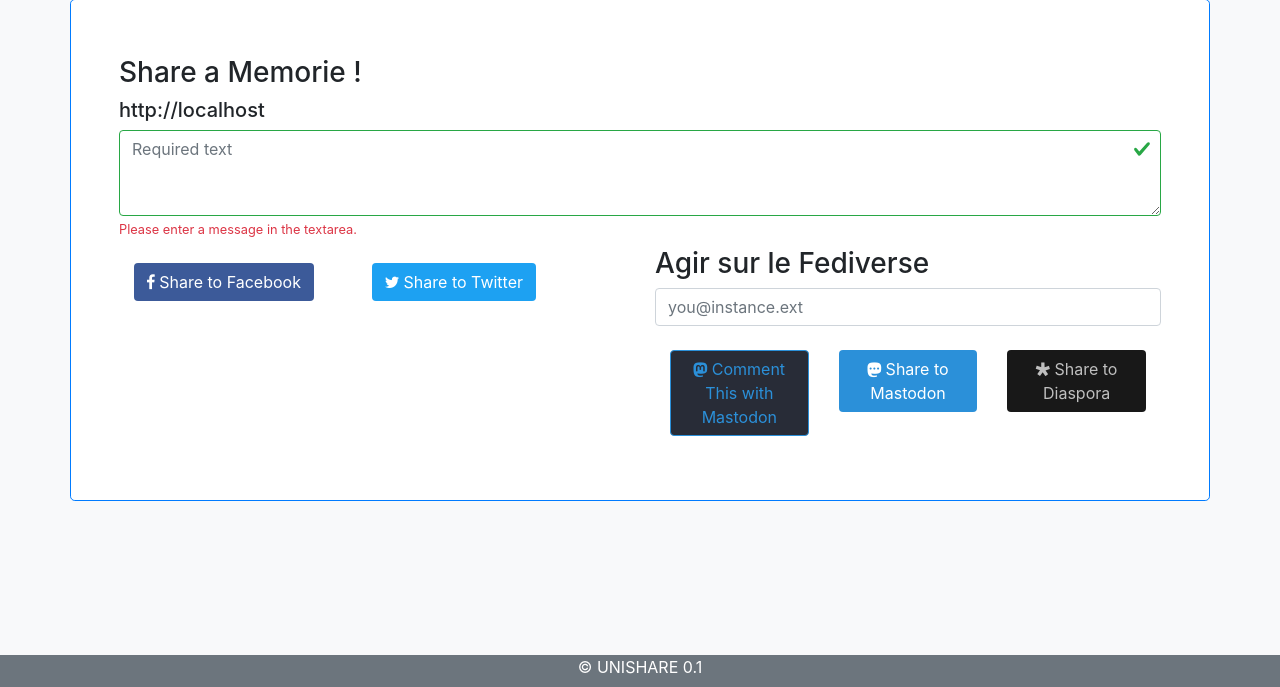
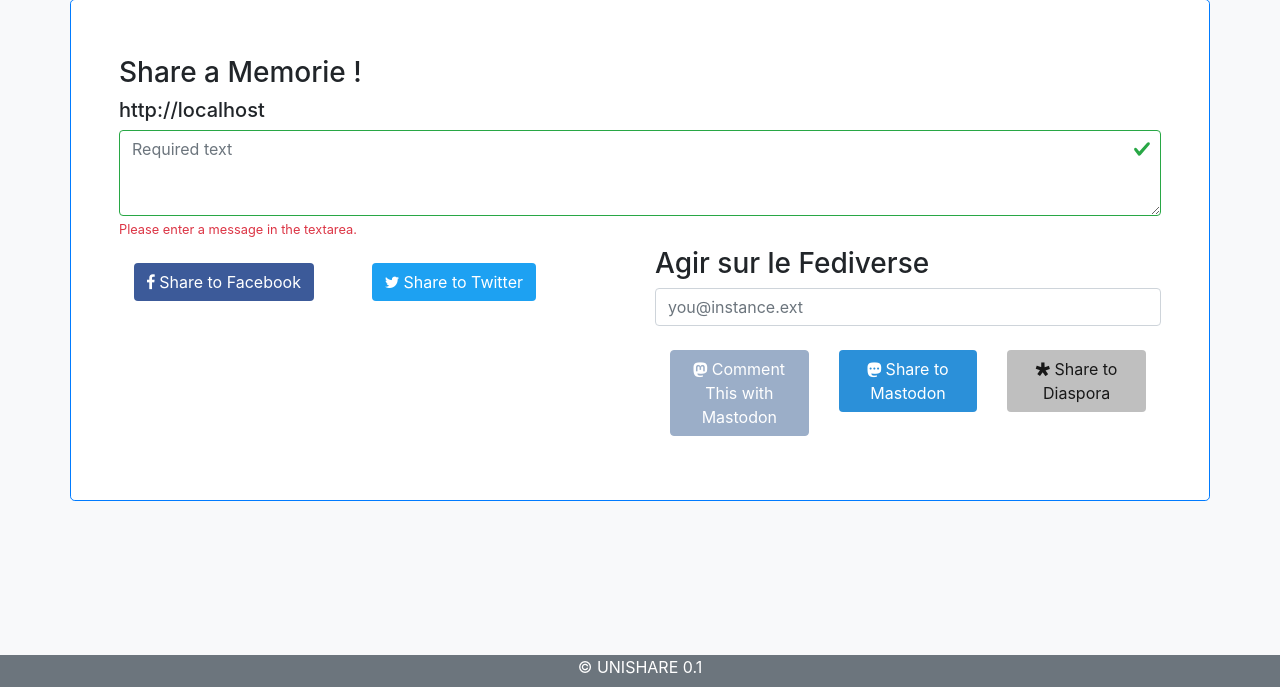
Before and after one commit to IsserTerrus/UNIShare, a PHP site: page / in a window 1280 px wide. Shown: the part 113-800 px from the top of the page. Run offline with PHP 8.4, Linux system fonts and the light colour scheme.

Commit message:
style btn 2

```diff
--- a/css/style.css
+++ b/css/style.css
@@ -20,19 +20,20 @@
 }
 
 .mamot-alt{
+    color: #fff;
+    background-color:#9baec8;
+    border-color: #9baec8;
+}
+
+.mamot-alt:hover{
     color: #2b90d9;
     background-color:#282c37;
     border-color: #2b90d9;
 }
 
-.mamot-alt:hover{
-    color: #fff;
-    background-color: #2b90d9;
-}
-
 .diasp{
-    color: #bfbfbf;
-    background-color: #181818;
+    color: #181818;
+    background-color: #bfbfbf;
 }
 
 .diasp:hover{
```
